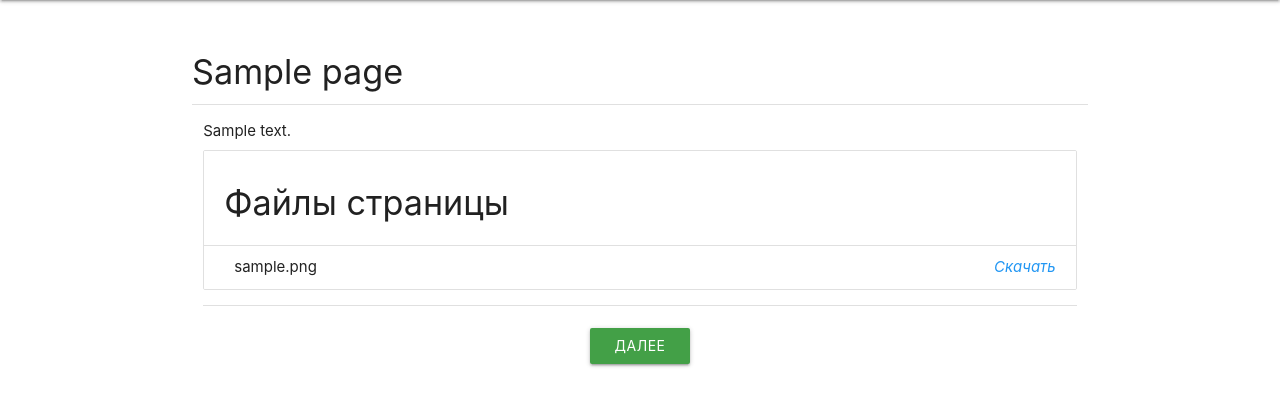
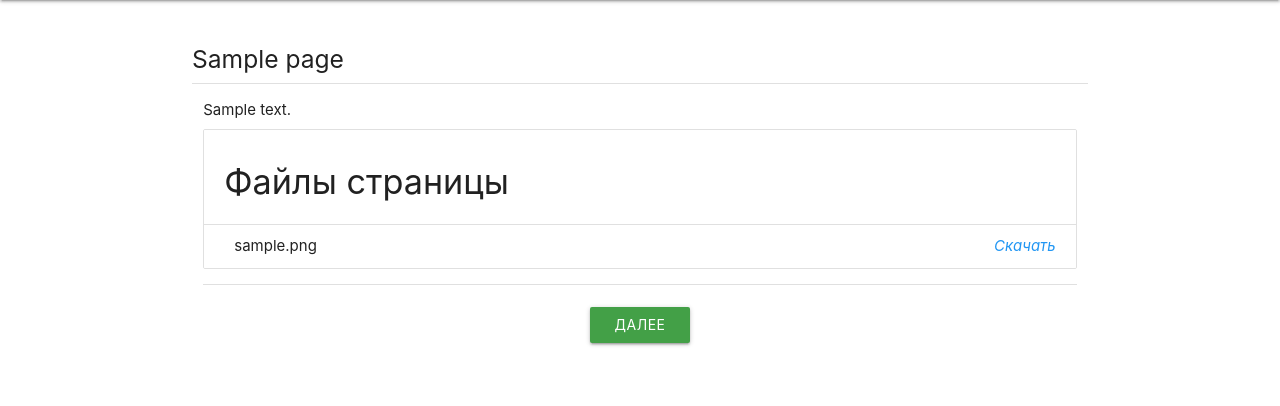
Before and after one commit to aslbnv/educon, a Django app: page /courses/00000000-0000-0000-0000-000000000001/modules/1/pages/1 in a window 1280 px wide. Shown: the part 64-470 px from the top of the page. Run offline with Django 3.2, Linux system fonts and the light colour scheme; tables that the repository leaves empty hold one stand-in row (values such as "Sample post"); parts of the project's set-up code (start-up, migrations or seed data) failed here and were passed over; some libraries are stand-ins or nearby versions.

Commit message:
improve headers

```diff
--- a/education_portal/education_portal/templates/page/page.html
+++ b/education_portal/education_portal/templates/page/page.html
@@ -3,7 +3,7 @@
 
 {% block content %}
 <div class="section ">
-    <h4>{{ page.title }}</h4>
+    <h5>{{ page.title }}</h5>
     <div class="divider"></div>
 </div>
 
--- a/education_portal/education_portal/templates/quiz/newquestion.html
+++ b/education_portal/education_portal/templates/quiz/newquestion.html
@@ -6,7 +6,7 @@
     <div class="col s12">
         <form method="post" enctype="multipart/form-data" action="" role="form">
             {% csrf_token %}
-            <h4 class="title is-3">Добавить вопрос</h4>
+            <h5>Добавить вопрос</h5>
 
             <div class="input-field col s12">
                 <p class="left" style="margin: 0;">Вопрос</p>
```
